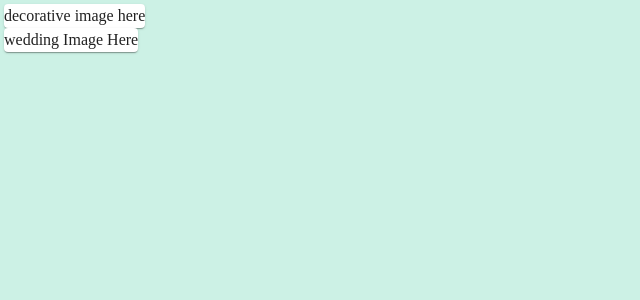
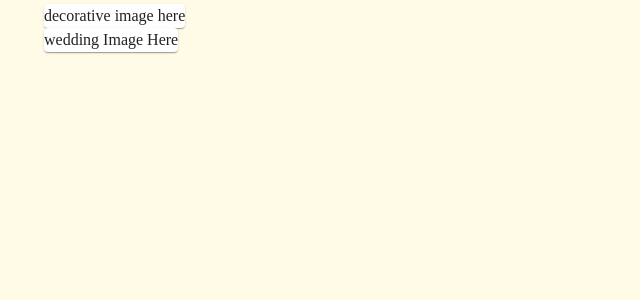
Before and after one commit to PoundKake/wedding-website-template, a Vue app in the folder wedding-website-template/: page / in a window 1280 px wide. Shown: the top 300 px of the page, without its empty margins (0-640 px from the left). Built offline with nearby package versions, Linux system fonts and the light colour scheme.

Commit message:
Adding colors
adding global variables, adding global classes to stylesheet

```diff
--- a/wedding-website-template/src/assets/main.css
+++ b/wedding-website-template/src/assets/main.css
@@ -1,10 +1,20 @@
-#app {
-  font-family: Didot !important;
-  display: flex;
+:root {
+  --bg-color: #fffbe6;
+  --fg-color: #356859;
 }
 
 html {
-  background-color: hsla(160, 100%, 37%, 0.2) !important;
+  font-family: Didot !important;
+  background-color: var(--bg-color) !important;
+  color: var(--fg-color) !important;
+}
+
+.bg {
+  background-color: #fffbe6;
+}
+
+.fc {
+  color: #356859;
 }
 
 /* #app { */
```
